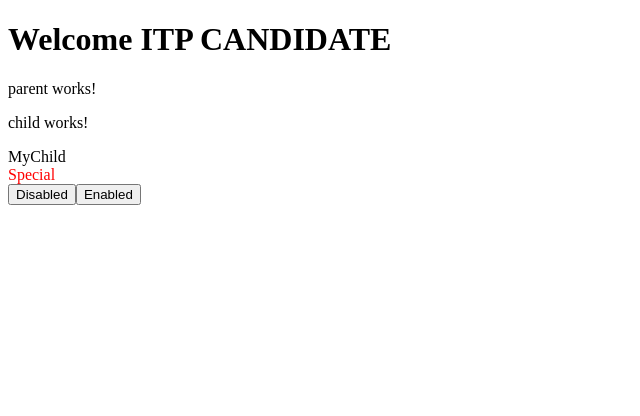
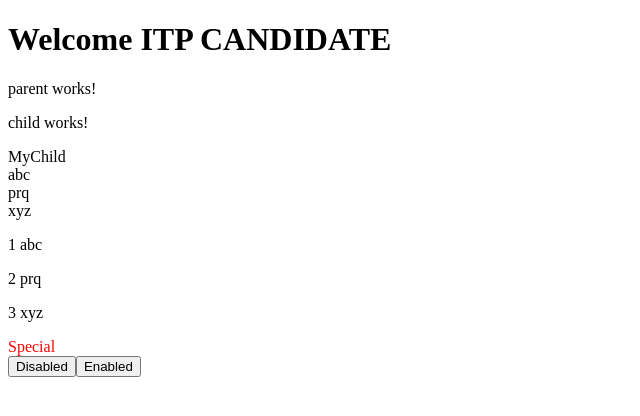
Before and after one commit to sbkcodes/AngularTutorial, an Angular app: page / in a window 1280 px wide. Shown: the top 416 px of the page, without its empty margins (0-640 px from the left). Built offline with nearby package versions, Linux system fonts and the light colour scheme.

Commit message:
add binding example 2

```diff
--- a/src/app/app.module.ts
+++ b/src/app/app.module.ts
@@ -5,9 +5,10 @@ import { BrowserModule } from '@angular/platform-browser';
 import { AppComponent } from './app.component';
 import { ParentComponent } from './parent/parent.component';
 import { ChildComponent } from './child/child.component';
+import { UserComponent } from './user/user.component';
 
 @NgModule({
-  declarations: [AppComponent, ParentComponent, ChildComponent],
+  declarations: [AppComponent, ParentComponent, ChildComponent, UserComponent],
   imports: [BrowserModule, FormsModule],
   providers: [],
   bootstrap: [AppComponent],
--- a/src/app/parent/parent.component.html
+++ b/src/app/parent/parent.component.html
@@ -1,5 +1,9 @@
 <p>parent works!</p>
 <app-child [childName]="parentchildName"></app-child>
+<div *ngFor="let parentUser of userList">
+  {{ parentUser.userName }}
+</div>
+<app-user *ngFor="let parentUser of userList" [user]="parentUser"></app-user>
 
 <!-- <img [src]="url" alt="image" />
 <tr>
--- a/src/app/parent/parent.component.ts
+++ b/src/app/parent/parent.component.ts
@@ -1,4 +1,5 @@
 import { Component, OnInit } from '@angular/core';
+import { User } from '../user';
 
 @Component({
   selector: 'app-parent',
@@ -12,6 +13,21 @@ export class ParentComponent {
 
   parentchildName: string = 'MyChild';
 
+  userList: User[] = [
+    {
+      userId: 1,
+      userName: 'abc',
+    },
+    {
+      userId: 2,
+      userName: 'prq',
+    },
+    {
+      userId: 3,
+      userName: 'xyz',
+    },
+  ];
+
   toggle() {
     this.isDisabledBtn = true;
   }
--- /dev/null
+++ b/src/app/user.ts
@@ -0,0 +1,4 @@
+export interface User {
+  userId: number;
+  userName: string;
+}
--- /dev/null
+++ b/src/app/user/user.component.html
@@ -0,0 +1,4 @@
+<p>
+  {{ user.userId }}
+  {{ user.userName }}
+</p>
```
Also changed, not shown: src/app/user/user.component.ts (added, +11 -0 lines), src/app/user/user.component.css (added), 1 other file (tests, documents, lock files or other folders).
